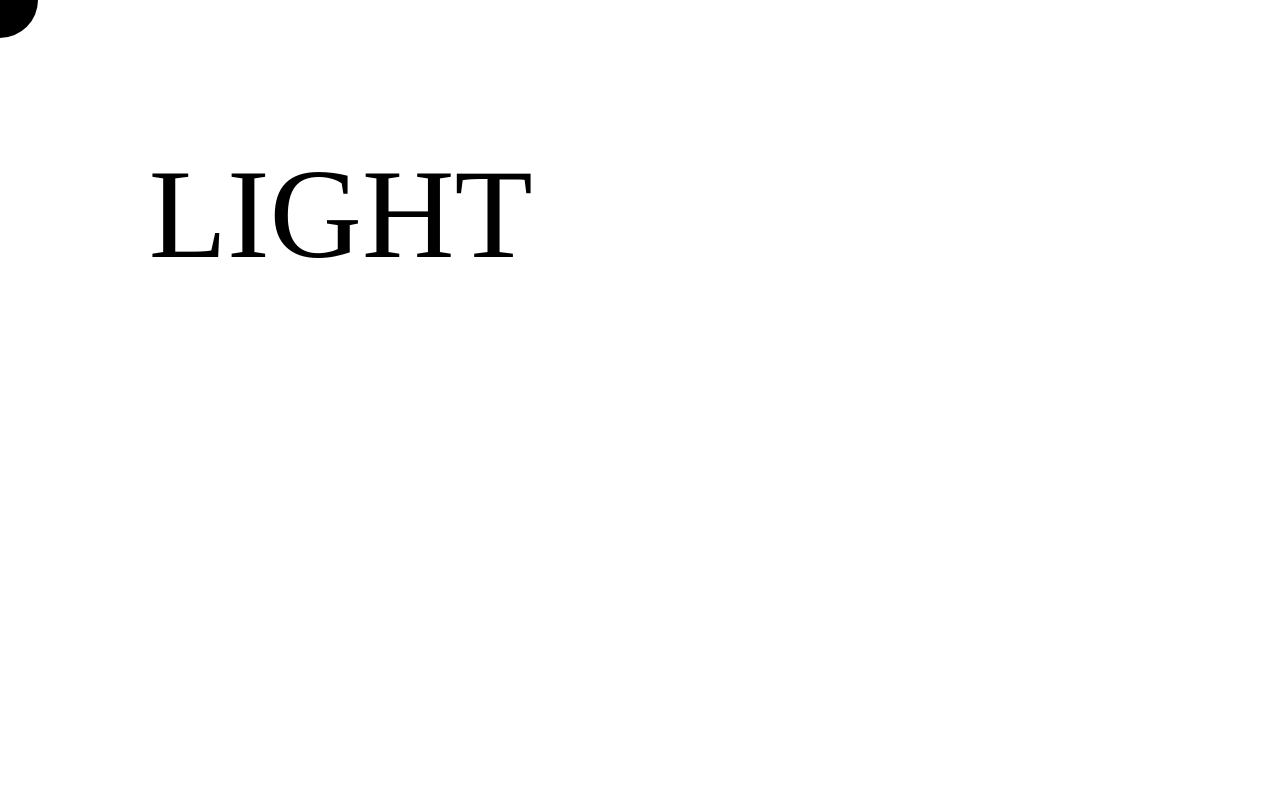
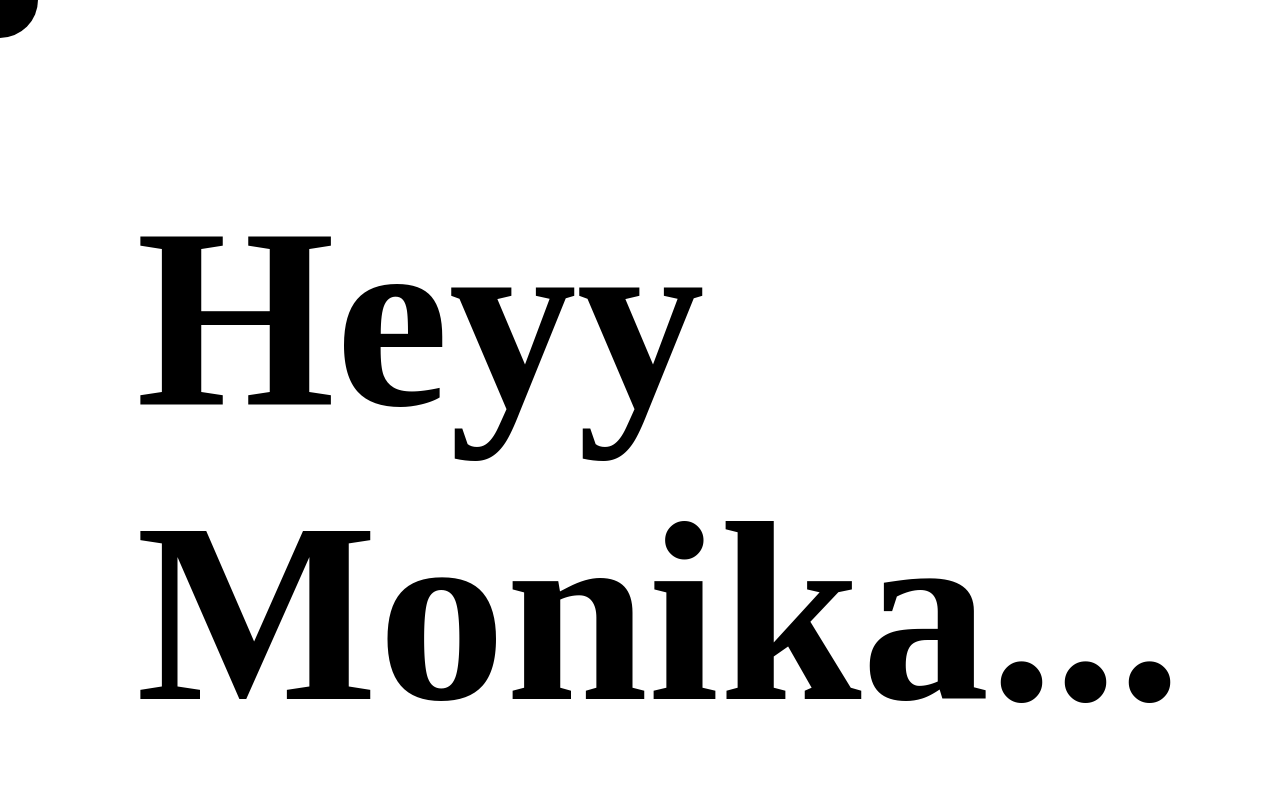
Before and after one commit to rexroshan002/rex-2, a plain HTML site: page index.html in a window 1280 px wide. Shown: the top 800 px of the page. Drawn offline with Linux system fonts and the light colour scheme; a web font is replaced by a local one.

Commit message:
Update index.html

```diff
--- a/index.html
+++ b/index.html
@@ -10,6 +10,7 @@
 
 <body>
     <header>
+        <h1>Heyy Monika...</h1>
         <span id="logo">LIGHT</span>
         <span id="logoMask">Dark</span>
     </header>
```
